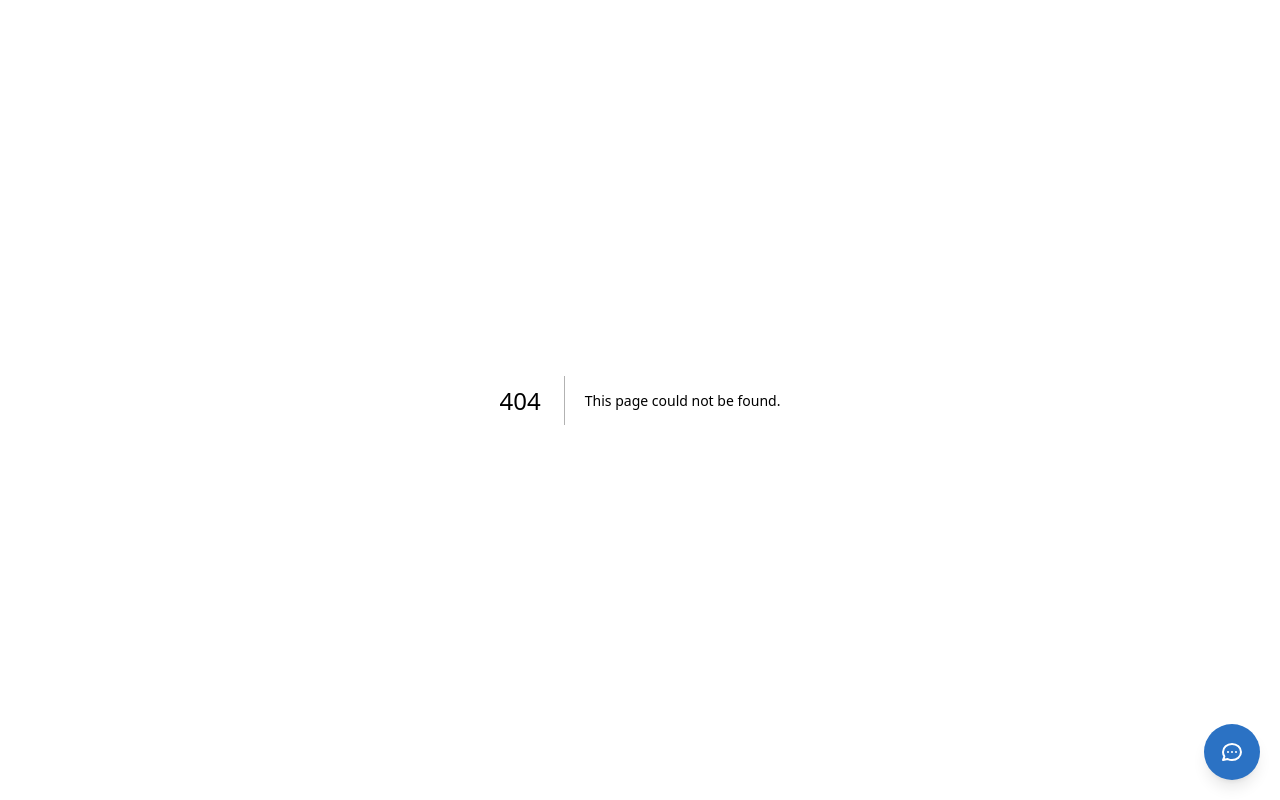
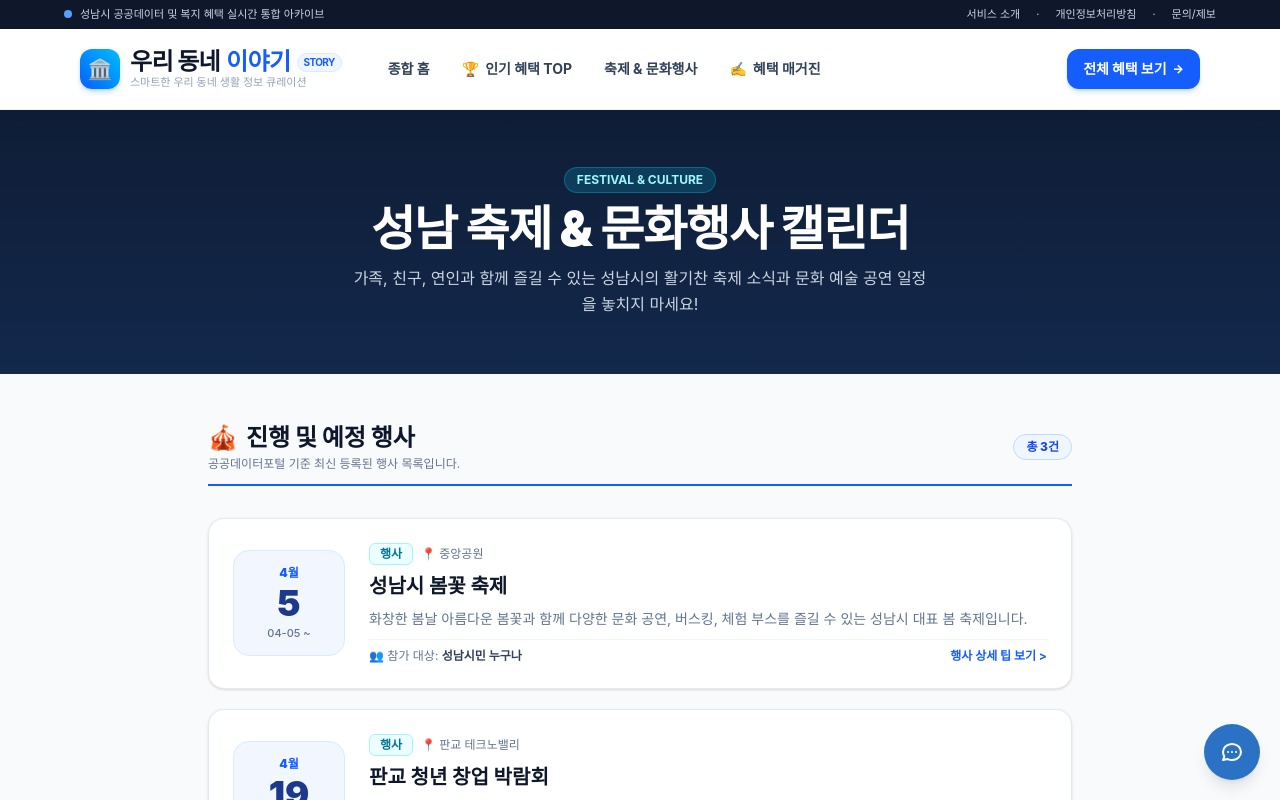
Before and after one commit to editor823/my-local-info-seongnam, a Next.js app: page /events in a window 1280 px wide. Before the commit this address had no page. Shown: the top 800 px of the page. Built offline with nearby package versions, Linux system fonts and the light colour scheme.

Commit message:
feat: 축제 & 문화행사 전용 페이지(/events) 구축 및 헤더 네비게이션 연결

```diff
--- /dev/null
+++ b/src/app/events/page.tsx
@@ -0,0 +1,128 @@
+import Header from "@/components/Header";
+import Footer from "@/components/Footer";
+import localInfoData from "../../../public/data/local-info.json";
+import Link from "next/link";
+import type { Metadata } from "next";
+
+export const metadata: Metadata = {
+  title: "축제 & 문화행사 소식 | 우리 동네 이야기",
+  description: "성남시에서 열리는 이달의 주요 축제, 문화 공연, 플리마켓, 가족 체험 행사 일정을 한눈에 모아보세요.",
+};
+
+// 날짜 파싱 헬퍼
+function parseDateParts(dateStr: string) {
+  const parts = dateStr.split("-");
+  if (parts.length === 3) {
+    return { month: parseInt(parts[1], 10), day: parseInt(parts[2], 10) };
+  }
+  return { month: 0, day: 0 };
+}
+
+export default function EventsPage() {
+  const events = localInfoData.events || [];
+
+  return (
+    <div className="min-h-screen bg-[#f8fafc] text-slate-800 flex flex-col font-sans">
+      <Header />
+
+      {/* 1. 상단 배너 */}
+      <section className="bg-gradient-to-b from-[#0f1d36] to-[#12284c] text-white py-14 px-4 border-b border-slate-800">
+        <div className="max-w-4xl mx-auto text-center space-y-3">
+          <span className="inline-block bg-cyan-500/20 text-cyan-200 text-xs font-bold px-3 py-1 rounded-full border border-cyan-400/30">
+            FESTIVAL & CULTURE
+          </span>
+          <h1 className="text-3xl sm:text-5xl font-black tracking-tight">
+            성남 축제 & 문화행사 캘린더
+          </h1>
+          <p className="text-slate-300 text-sm sm:text-base max-w-xl mx-auto leading-relaxed">
+            가족, 친구, 연인과 함께 즐길 수 있는 성남시의 활기찬 축제 소식과 문화 예술 공연 일정을 놓치지 마세요!
+          </p>
+        </div>
+      </section>
+
+      {/* 2. 행사 목록 본문 */}
+      <main className="max-w-4xl w-full mx-auto px-4 py-12 flex-1 space-y-8">
+        <div className="flex items-center justify-between pb-3 border-b-2 border-blue-600">
+          <div>
+            <h2 className="text-2xl font-black text-slate-900 flex items-center gap-2">
+              <span className="text-blue-600">🎪</span> 진행 및 예정 행사
+            </h2>
+            <p className="text-xs text-slate-500 mt-0.5">
+              공공데이터포털 기준 최신 등록된 행사 목록입니다.
+            </p>
+          </div>
+          <span className="text-xs font-extrabold bg-blue-50 text-blue-700 px-3 py-1 rounded-full border border-blue-200">
+            총 {events.length}건
+          </span>
+        </div>
+
+        {events.length === 0 ? (
+          <div className="bg-white rounded-2xl p-12 border border-slate-200 text-center shadow-sm space-y-2">
+            <p className="text-4xl">🎪</p>
+            <h3 className="text-base font-bold text-slate-800">예정된 행사가 없습니다.</h3>
+            <p className="text-xs text-slate-500">곧 새로운 지역 축제 소식이 등록될 예정입니다.</p>
+          </div>
+        ) : (
+          <div className="space-y-5">
+            {events.map((item) => {
+              const { month, day } = parseDateParts(item.startDate);
+              const detailHref = item.slug ? `/blog/${item.slug}` : "/blog";
+
+              return (
+                <article
+                  key={item.id}
+                  className="bg-white rounded-2xl p-6 border border-slate-200/90 shadow-sm hover:shadow-md hover:border-blue-300 transition-all flex flex-col sm:flex-row gap-6 items-start sm:items-center group"
+                >
+                  {/* 왼쪽 날짜 박스 */}
+                  <div className="w-full sm:w-28 shrink-0 bg-blue-50/80 border border-blue-100 rounded-2xl p-3.5 text-center flex sm:flex-col items-center justify-between sm:justify-center group-hover:bg-blue-600 group-hover:text-white transition-colors">
+                    <span className="text-xs font-black uppercase text-blue-600 group-hover:text-white">
+                      {month}월
+                    </span>
+                    <strong className="text-3xl sm:text-4xl font-black text-blue-900 group-hover:text-white leading-none my-1">
+                      {day}
+                    </strong>
+                    <span className="text-[11px] font-medium text-slate-500 group-hover:text-blue-100">
+                      {item.startDate === item.endDate ? "당일 행사" : `${item.startDate.slice(5)} ~`}
+                    </span>
+                  </div>
+
+                  {/* 오른쪽 상세 내용 */}
+                  <div className="flex-1 min-w-0 space-y-2">
+                    <div className="flex items-center gap-2">
+                      <span className="bg-cyan-50 text-cyan-700 text-xs font-extrabold px-2.5 py-0.5 rounded-md border border-cyan-200">
+                        {item.category}
+                      </span>
+                      <span className="text-xs text-slate-500 font-medium">
+                        📍 {item.location}
+                      </span>
+                    </div>
+
+                    <h3 className="text-xl font-bold text-slate-900 group-hover:text-blue-600 transition-colors leading-snug">
+                      <Link href={detailHref}>{item.title}</Link>
+                    </h3>
+
+                    <p className="text-xs sm:text-sm text-slate-500 line-clamp-2 leading-relaxed">
+                      {item.summary}
+                    </p>
+
+                    <div className="pt-2 flex items-center justify-between text-xs text-slate-500 border-t border-slate-100">
+                      <span>👥 참가 대상: <strong className="text-slate-700">{item.target}</strong></span>
+                      <Link
+                        href={detailHref}
+                        className="text-blue-600 font-bold hover:underline inline-flex items-center gap-1"
+                      >
+                        행사 상세 팁 보기 &gt;
+                      </Link>
+                    </div>
+                  </div>
+                </article>
+              );
+            })}
+          </div>
+        )}
+      </main>
+
+      <Footer />
+    </div>
+  );
+}
--- a/src/components/Header.tsx
+++ b/src/components/Header.tsx
@@ -53,11 +53,12 @@ export default function Header() {
               <span className="text-blue-500">🏆</span> 인기 혜택 TOP
             </Link>
             <Link
-              href="/#events"
+              href="/events"
               className="px-3.5 py-2 rounded-lg hover:text-blue-600 hover:bg-blue-50/80 transition-colors"
             >
               축제 & 문화행사
             </Link>
+
             <Link
               href="/blog"
               className="px-3.5 py-2 rounded-lg hover:text-blue-600 hover:bg-blue-50/80 transition-colors flex items-center gap-1.5"
```
